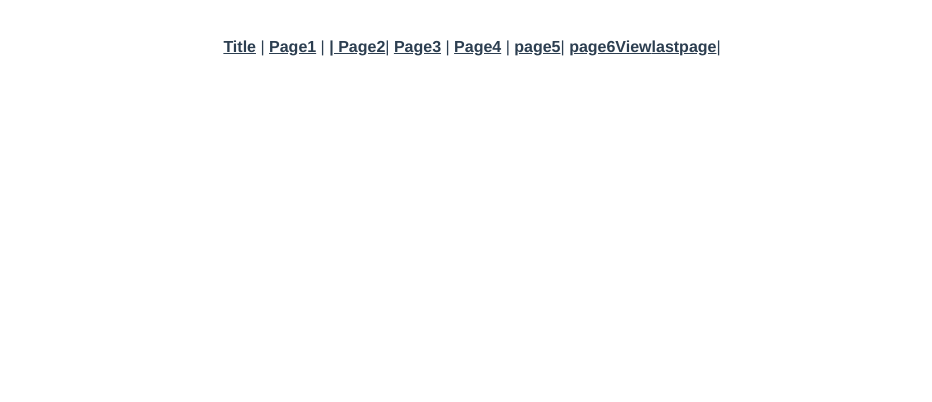
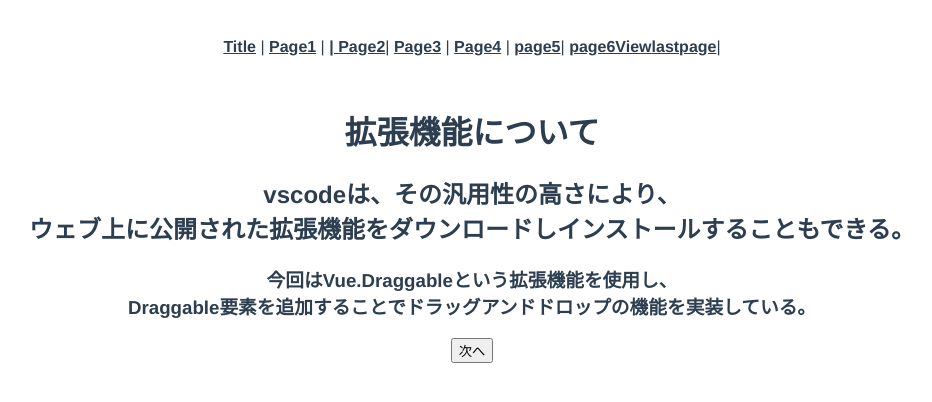
Before and after one commit to webex16-team-10/team10-original-app, a Vue app: page /page6commentary in a window 1280 px wide. Shown: the top 402 px of the page, without its empty margins (168-1100 px from the left). Built offline with nearby package versions, Linux system fonts and the light colour scheme.

Commit message:
Page6解説作成完了

```diff
--- a/src/router/index.js
+++ b/src/router/index.js
@@ -65,9 +65,14 @@ const routes = [
     component: () => import("../views/LastPageView.vue"),
   },
   {
-    path: "/page6View",
-    name: "page6View",
-    component: () => import("@/views/page6View.vue"),
+    path: "/Page6View",
+    name: "Page6View",
+    component: () => import("../views/page6View.vue"),
+  },
+  {
+    path: "/page6commentary",
+    name: "page6commetary",
+    component: () => import("../views/page6commentaryView.vue"),
   },
 ]
 
--- a/src/views/page6View.vue
+++ b/src/views/page6View.vue
@@ -130,7 +130,7 @@ export default {
       }
     },
     nextPageBtn() {
-      this.$router.push("@/views/page5commentaryView")
+      this.$router.push("/Page6commentary")
     },
   },
 }
@@ -138,6 +138,9 @@ export default {
 <style scoped>
 .allcontainer {
   background-image: url(@/assets/page5image\(kari\).jpg);
+  background-position: center center;
+  background-repeat: no-repeat;
+  background-size: cover;
 }
 .write1 {
   color: aquamarine;
--- /dev/null
+++ b/src/views/page6commentaryView.vue
@@ -0,0 +1,20 @@
+<template>
+  <title>ページ6 解説</title>
+  <h1>拡張機能について</h1>
+  <h2>
+    vscodeは、その汎用性の高さにより、<br />ウェブ上に公開された拡張機能をダウンロードしインストールすることもできる。
+  </h2>
+  <h3>
+    今回はVue.Draggableという拡張機能を使用し、<br />Draggable要素を追加することでドラッグアンドドロップの機能を実装している。
+  </h3>
+  <button v-on:click="LastPageView">次へ</button>
+</template>
+<script>
+export default {
+  methods: {
+    LastPageView() {
+      this.$router.push("/LastPageView")
+    },
+  },
+}
+</script>
--- a/vue.config.js
+++ b/vue.config.js
@@ -1,4 +1,6 @@
-const { defineConfig } = require("@vue/cli-service")
-module.exports = defineConfig({
-  transpileDependencies: true,
-})
+// const { defineConfig } = require("@vue/cli-service")
+module.exports = {
+  chainWebpack: (config) => {
+    config.module.rules.delete("eslint")
+  },
+}
```
